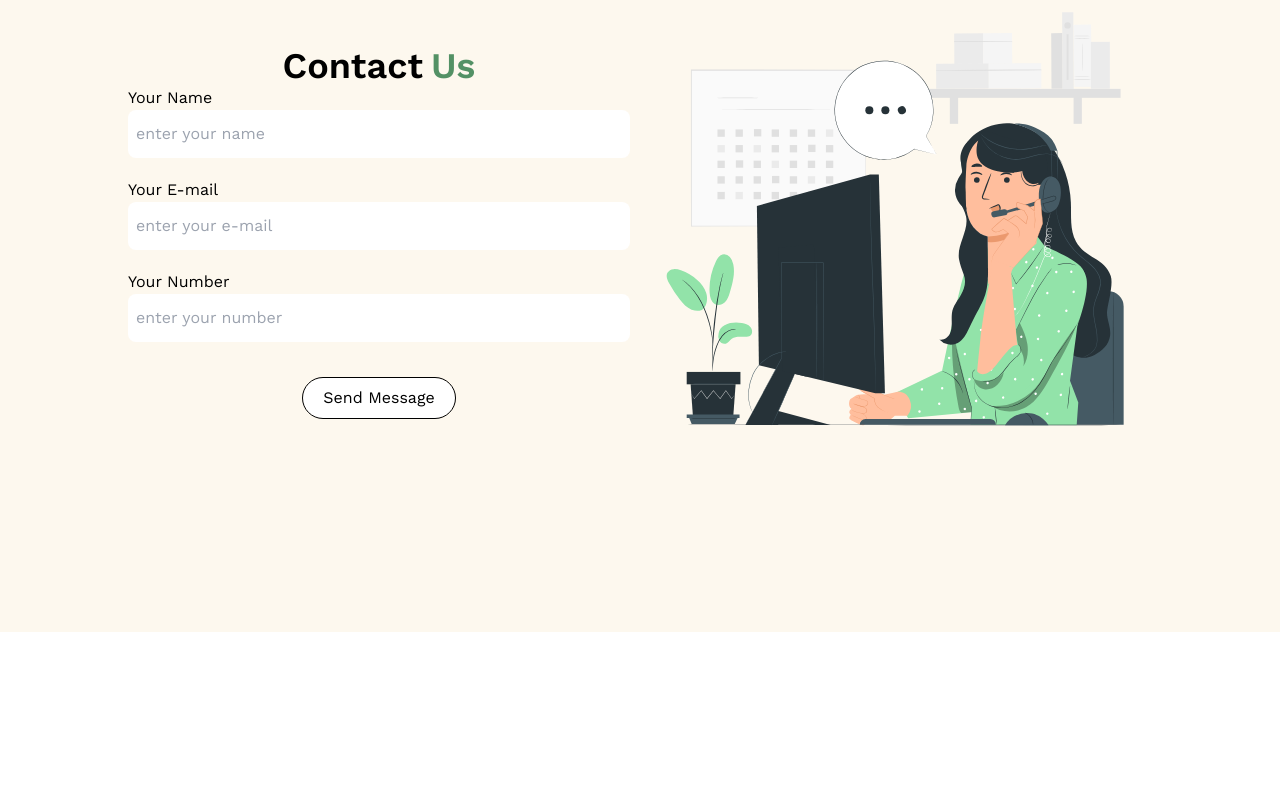
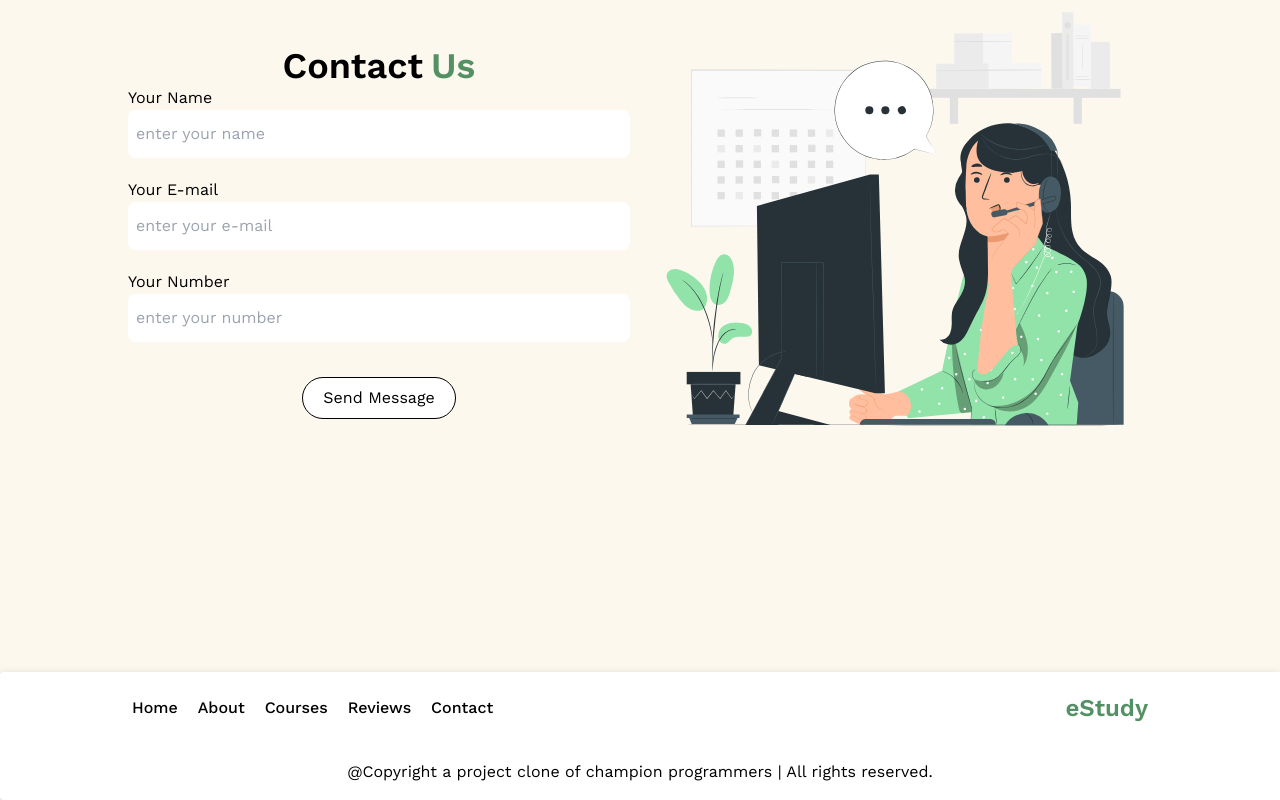
Before and after one commit to DelzironBraz/eStudy, a React (Vite) app: page / in a window 1280 px wide. Shown: the part 3608-4408 px from the top of the page. Before the commit the page ends 4280 px from the top, so only its background shows below. Built offline with nearby package versions, Linux system fonts and the light colour scheme.

Commit message:
feat: add footer (#7)

```diff
--- a/src/App.tsx
+++ b/src/App.tsx
@@ -5,6 +5,7 @@ import About from './pages/About';
 import Courses from './pages/Courses';
 import Reviews from './pages/Reviews';
 import Contact from './pages/Contact';
+import Footer from './components/Footer';
 
 const App = () => {
   return (
@@ -30,6 +31,8 @@ const App = () => {
       <div id='contact'>
         <Contact />
       </div>
+
+      <Footer />
     </main>
   );
 };
--- /dev/null
+++ b/src/components/Footer.tsx
@@ -0,0 +1,28 @@
+import { Link } from 'react-scroll';
+
+const Footer = () => {
+    return (
+        <footer>
+            <div className='bg-white rounded-l shadow-[0_3px_10px_rgb(0,0,0,0.2)]'>
+                <div className='flex flex-col md:flex-row justify-between p-5 md:px-32 border-1 border-solid border-lightText'>
+                    <nav className='flex flex-col md:flex-row gap-5 font-medium p-1 cursor-pointer'>
+                        <Link to="home" spy={true} smooth={true} duration={500} className='hover:text-brightGreen transition-all cursor-pointer'>Home</Link>
+                        <Link to="about" spy={true} smooth={true} duration={500} className='hover:text-brightGreen transition-all cursor-pointer'>About</Link>
+                        <Link to="courses" spy={true} smooth={true} duration={500} className='hover:text-brightGreen transition-all cursor-pointer'>Courses</Link>
+                        <Link to="reviews" spy={true} smooth={true} duration={500} className='hover:text-brightGreen transition-all cursor-pointer'>Reviews</Link>
+                        <Link to="contact" spy={true} smooth={true} duration={500} className='hover:text-brightGreen transition-all cursor-pointer'>Contact</Link>
+                    </nav>
+
+                    <div>
+                        <Link to="/" className='font-semibold text-2xl p-1 cursor-pointer text-brightGreen'>eStudy</Link>
+                    </div>
+                </div>
+                <div className="text-center py-4">
+                    <p>@Copyright a project clone of <span className="hover:brightGreen">champion programmers</span> | All rights reserved.</p>
+                </div>
+            </div>
+        </footer>
+    );
+};
+
+export default Footer;
```
